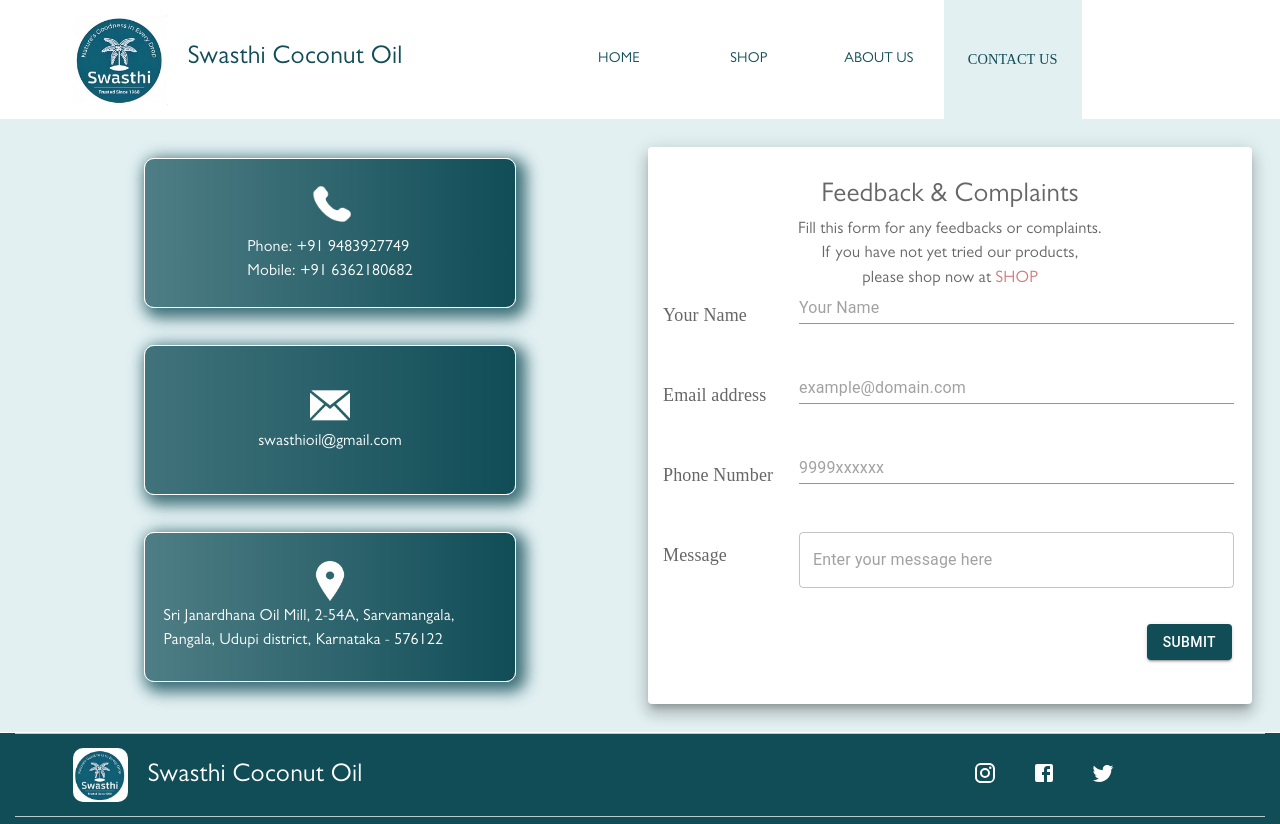
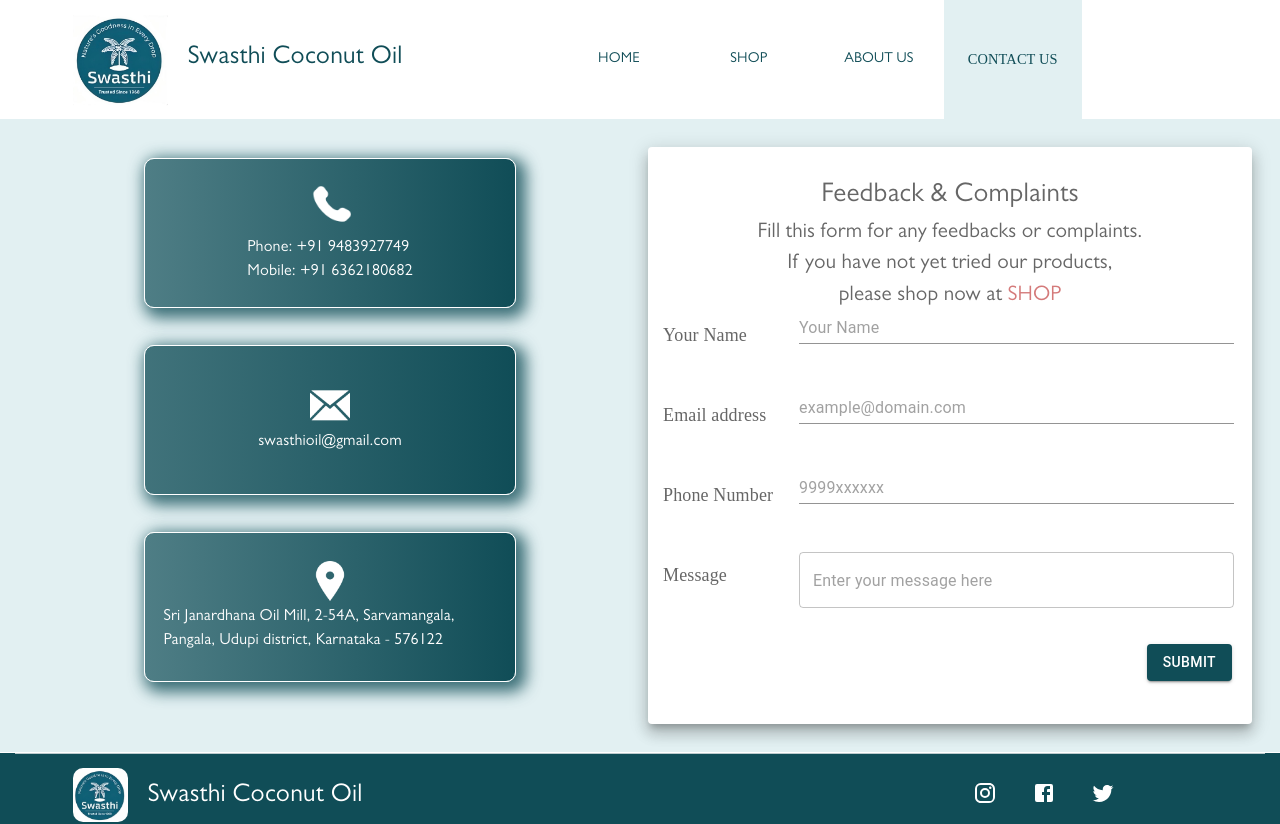
Before and after one commit to techdev-swasthioil/swasthioil-official-website, a React (Create React App) app: page /contact in a window 1280 px wide. Shown: the top 824 px of the page. Built offline with nearby package versions, Linux system fonts and the light colour scheme; a web font is replaced by a local one.

Commit message:
About us changes

```diff
--- a/src/pages/contact.scss
+++ b/src/pages/contact.scss
@@ -192,7 +192,7 @@
                         }
 
                         .text_content {
-                            font-size: 1.1em;
+                            font-size: 1.4em;
                             text-align: center;
                             font-family: GillSans;
                             @media screen and (max-width: 768px) {
```
